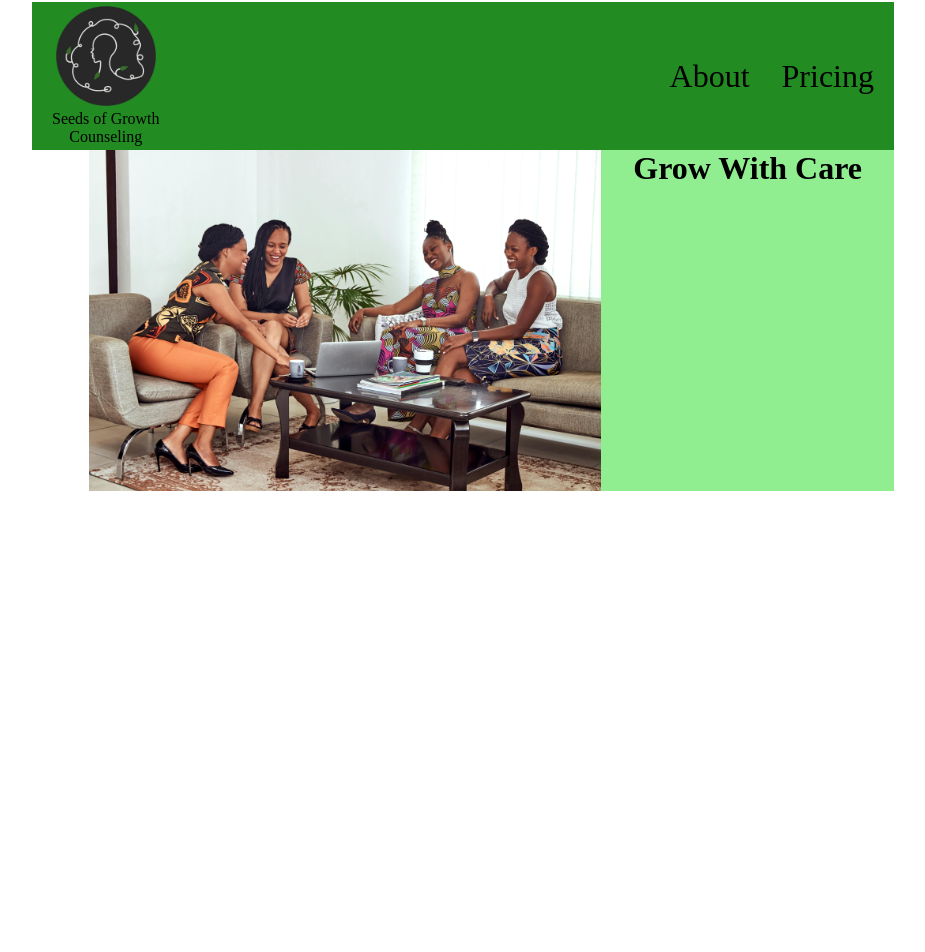
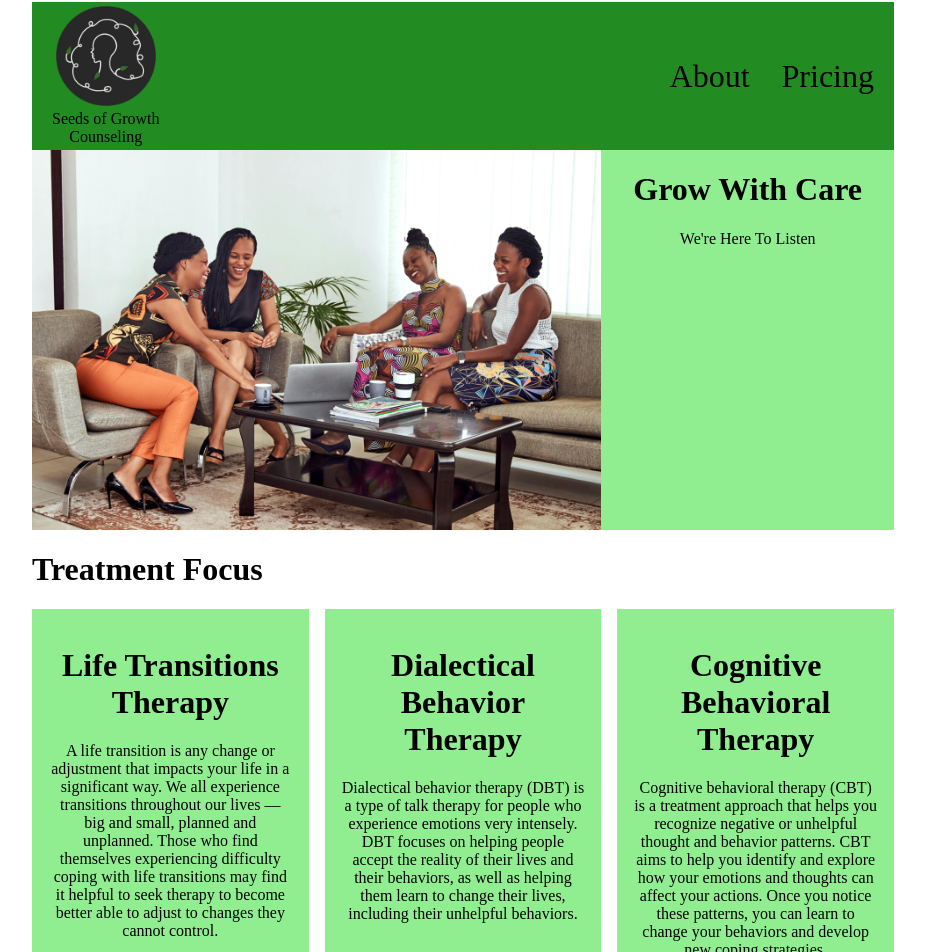
Before and after one commit to bradbooth2723/seedsOfGrowthv2, a React (Vite) app: page / in a window 1280 px wide. Shown: the part 6-958 px from the top of the page, without its empty margins (177-1102 px from the left). Before the commit the page ends 800 px from the top, so only its background shows below. Built offline with nearby package versions, Linux system fonts and the light colour scheme.

Commit message:
feat: created treatment cards and added them to homepage
Additionally made a json to store treatment card info.
Plan to make minimal cms so user can add/edit/delete cards.

```diff
--- a/jsconfig.json
+++ b/jsconfig.json
@@ -6,7 +6,8 @@
             "components/*": ["./src/components/*"],
             "assets/*": ["./src/assets"],
             "pages/*": ["./src/pages"],
-            "styles/*": ["./src/styles"]
+            "styles/*": ["./src/styles"],
+            "data/*": ["./src/data"],
         }
     }
 }
--- /dev/null
+++ b/src/components/SOGTreatmentCard/SOGTreatmentCard.jsx
@@ -0,0 +1,17 @@
+import './styles.css';
+import treatments from 'data/treatmentFocus.json';
+
+const SOGTreatmentCard = () => {
+    return (<>
+        {treatments.map((treatment, index) => {
+            return (
+                <div className='treatment-card' key={index}>
+                    <h1>{treatment.title}</h1>
+                    <p>{treatment.description}</p>
+                </div>
+            )
+        })}
+    </> );
+}
+
+export default SOGTreatmentCard;
--- /dev/null
+++ b/src/components/SOGTreatmentCard/styles.css
@@ -0,0 +1,39 @@
+.treatment-card {
+    background-color: lightgreen;
+    padding: 1rem;
+    margin-top: 0;
+    margin-bottom: 1rem;
+    text-align: center;
+}
+
+
+@media screen and (max-width: 37.5rem) {
+    .treatment-card {
+        grid-column: m1-end / m2-start;
+    }
+}
+
+@media screen and (min-width: 37.5rem) {
+    .treatment-card:nth-child(2n+1) {
+        grid-column: m1-end / c4-end;
+    }
+
+    .treatment-card:nth-child(2n+2) {
+        grid-column: g4-end / m2-start;
+    }
+}
+
+/* screen >= 905 */
+@media screen and (min-width: 56.5625rem) {
+    .treatment-card:nth-child(3n + 1) {
+        grid-column: m1-end / c4-end;
+    }
+
+    .treatment-card:nth-child(3n + 2) {
+        grid-column: g4-end / c8-end;
+    }
+
+    .treatment-card:nth-child(3n + 3) {
+        grid-column: g8-end / m2-start;
+    }
+}
--- a/src/components/navbar/Navbar.jsx
+++ b/src/components/navbar/Navbar.jsx
@@ -13,6 +13,7 @@ const Navbar = ({ title, tabs, ...props}) => {
             {tabs.map((item) => {
                 //TODO: I think dropdown conditional would go here
                 return (
+                    // TODO: Figure out why there is an warning for list items needing a key
                     <CustomLink key={item.Id} to={item.to}>{item.children}</CustomLink>
                 )
             })}
@@ -20,11 +21,11 @@ const Navbar = ({ title, tabs, ...props}) => {
     </nav>
 }
 
-const CustomLink = ({ to, children, ...props }) => {
+const CustomLink = ({ to, key, children, ...props }) => {
     const resolvedPath = useResolvedPath(to);
     const isActive = useMatch({ path: resolvedPath.pathname, end: true });
     return (
-        <li className={isActive ? "active" : ""}>
+        <li className={isActive ? "active" : ""} key={key}>
             <Link to={to} {...props}>
                 {children}
             </Link>
--- /dev/null
+++ b/src/data/treatmentFocus.json
@@ -0,0 +1,26 @@
+[
+    {
+        "title": "Life Transitions Therapy",
+        "description": "A life transition is any change or adjustment that impacts your life in a significant way. We all experience transitions throughout our lives — big and small, planned and unplanned. Those who find themselves experiencing difficulty coping with life transitions may find it helpful to seek therapy to become better able to adjust to changes they cannot control."
+    },
+    {
+        "title": "Dialectical Behavior Therapy",
+        "description": "Dialectical behavior therapy (DBT) is a type of talk therapy for people who experience emotions very intensely. DBT focuses on helping people accept the reality of their lives and their behaviors, as well as helping them learn to change their lives, including their unhelpful behaviors."
+    },
+    {
+        "title": "Cognitive Behavioral Therapy",
+        "description": "Cognitive behavioral therapy (CBT) is a treatment approach that helps you recognize negative or unhelpful thought and behavior patterns. CBT aims to help you identify and explore how your emotions and thoughts can affect your actions. Once you notice these patterns, you can learn to change your behaviors and develop new coping strategies."
+    },
+    {
+        "title": "Acceptance and Commitment Therapy",
+        "description": "Acceptance and Commitment Therapy (ACT) focuses on accepting life experiences as they come without evaluating or trying to change them. It's a skill developed through mindfulness that encourages you to build a new and more compassionate relationship with difficult experiences. Doing this can free you from obsessive negative thinking and give you peace of mind and healing."
+    },
+    {
+        "title": "Complex Trauma Therapy",
+        "description": "Complex Trauma is the exposure to multiple, often interrelated forms of traumatic experiences and the difficulties that arise due to adapting to or surviving these experiences. Unresolved trauma can leave people feeling hopeless and ashamed. Processing past and present trauma may be the first step toward healing."
+    },
+    {
+        "title": "Narrative Therapy",
+        "description": "Narrative therapy allows the individual to find their voice and explore events in their lives and the meanings they have placed on these experiences. As their story is put together, the person becomes an observer to their story. This helps create distance between the individual and their problems. This distance allows people to focus better on changing unwanted behaviors."
+    }
+]
--- a/src/pages/SOGHome/SOGHome.jsx
+++ b/src/pages/SOGHome/SOGHome.jsx
@@ -1,13 +1,28 @@
 import HomeBanner from 'assets/homeBanner.jpg';
 import './styles.css';
+import SOGTreatmentCard from 'components/SOGTreatmentCard/SOGTreatmentCard.jsx';
 
 const SOGHome = () => {
     return (
         <>
             <img src={HomeBanner} className='hero' />
-            <h1 className='button-with-text'>Grow With Care</h1>
+            {/* <h1 className='button-with-text'>Grow With Care</h1> */}
+            <SOGHeroCard />
+            <h1 className='header'>Treatment Focus</h1>
+            <br /> <br />
+            <SOGTreatmentCard />
         </>
     )
 }
 
+const SOGHeroCard = () => {
+    return (
+        <div className='button-with-text'>
+            <h1>Grow With Care</h1>
+            <p>We're Here To Listen</p>
+            {/* TODO: Add Button */}
+        </div>
+    )
+}
+
 export default SOGHome;
--- a/src/pages/SOGHome/styles.css
+++ b/src/pages/SOGHome/styles.css
@@ -1,52 +1,45 @@
 .hero {
-    grid-column: c1-end / g8-start;
+    grid-column: m1-end / g3-start;
 }
 
 img {
     max-width: 100%;
     object-fit: contain;
+    /* TODO: I think there should be a floating schedule button when screen is so small */
 }
 
 .button-with-text {
-    grid-column: g8-start / m2-start;
+    grid-column: g3-start / m2-start;
     background-color: lightgreen;
     margin-top: 0;
     margin-bottom: 0;
     text-align: center;
 }
 
-/*
-@media screen and (max-width: 37.5rem) {
-    .hero {
-        grid-column: 2 / 6;
-    }
-
-    img {
-        max-width: 100%;
-        height: auto;
-        object-fit: contain;
-    }
-
-    .schedule-button {
-        grid-column: 6 / 9;
-    }
+.header {
+    grid-column: m1-end / g4-start;
 }
 
 @media screen and (min-width: 37.5rem) {
     .hero {
-        grid-column: 1 / 9;
+        grid-column-end: g6-start;
     }
 
-    img {
-        max-width: 100%;
-        height: auto;
-        object-fit: contain;
+    .button-with-text {
+        grid-column-start: g6-start;
+    }
+}
+
+/* screen >= 905 */
+@media screen and (min-width: 56.5625rem) {
+    .hero {
+        grid-column-end: g8-start;
     }
 
-    .schedule-button {
-        grid-column: 9 / 13;
+    .button-with-text {
+        grid-column-start: g8-start;
     }
-} */
+}
 
 
 
--- a/src/styles/grid.css
+++ b/src/styles/grid.css
@@ -1,3 +1,5 @@
+/* https://morganfeeney.com/guides/grid-systems/how-to-create-your-own-css-grid-grid-system */
+
 :root {
     --fluid-area: 2rem;
     --margin: 1px;
@@ -62,7 +64,7 @@
     }
 }
 
-
+/* https://m2.material.io/design/layout/responsive-layout-grid.html#breakpoints */
 /* | Screen Size    | Margin | Body   | Columns |
     Extra-Small (Phone)
    | 0 - 599 px     | 16 px  | Scl    | 4       |
--- a/vite.config.js
+++ b/vite.config.js
@@ -11,6 +11,7 @@ export default defineConfig({
       assets: '/src/assets',
       pages: '/src/pages',
       styles: '/src/styles',
+      data: '/src/data',
     },
   },
 });
```
